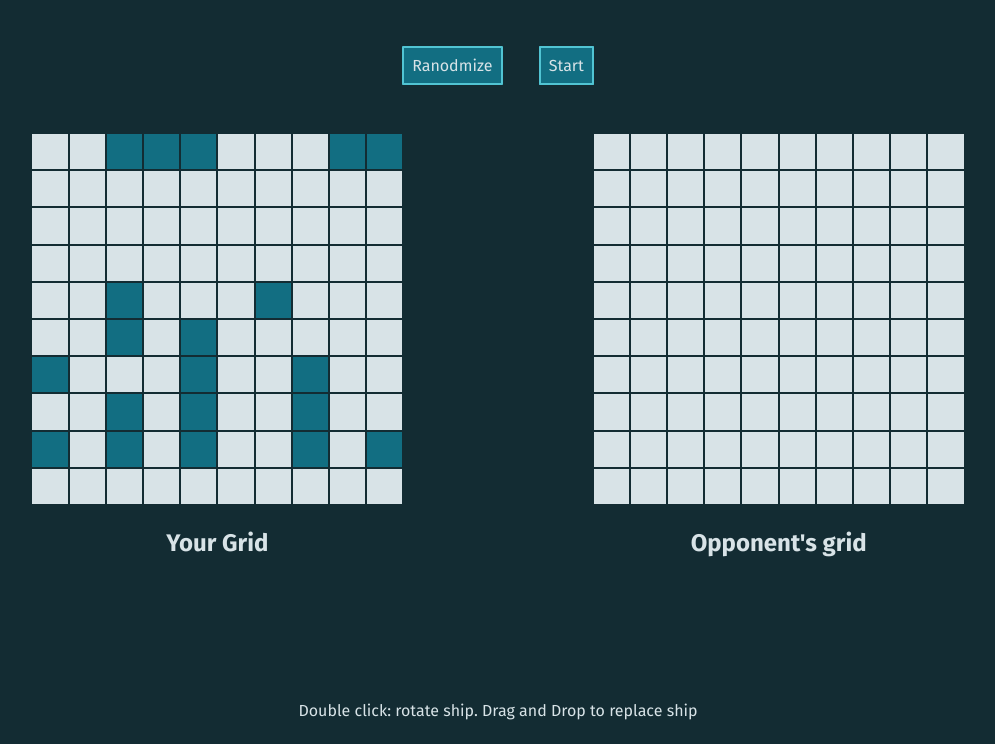
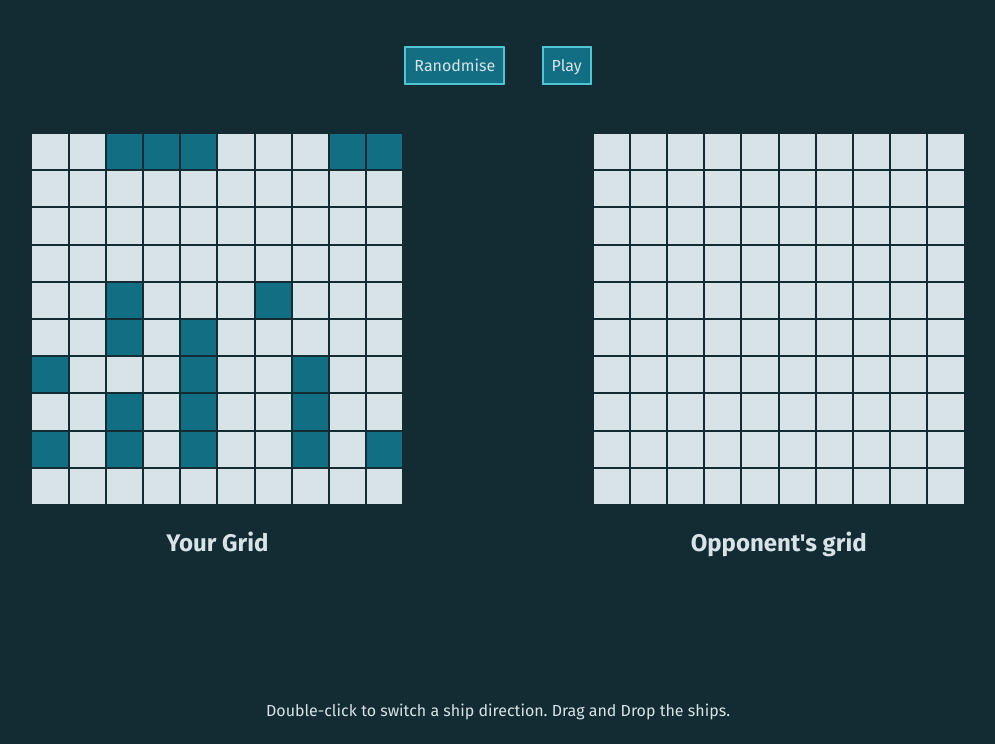
Before and after one commit to max-makk/battleship, a website built with webpack: page src/index.html in a window 1280 px wide. Shown: the part 56-800 px from the top of the page, without its empty margins (142-1137 px from the left). Built offline with nearby package versions, Linux system fonts and the light colour scheme.

Commit message:
fix: change text

```diff
--- a/src/index.html
+++ b/src/index.html
@@ -16,8 +16,8 @@
   </header>
   <main>
     <div class="buttons">
-      <div class="random">Ranodmize</div>
-      <div class="start">Start</div>
+      <div class="random">Ranodmise</div>
+      <div class="start">Play</div>
     </div>
     <div class="boards">
       <div class="board">
@@ -32,7 +32,7 @@
     </div>
   </main>
   <footer>
-    Double click: rotate ship. Drag and Drop to replace ship
+    Double-click to switch a ship direction. Drag and Drop the ships.
   </footer>
   <div class="overlay hide"></div>
 </body>
```
